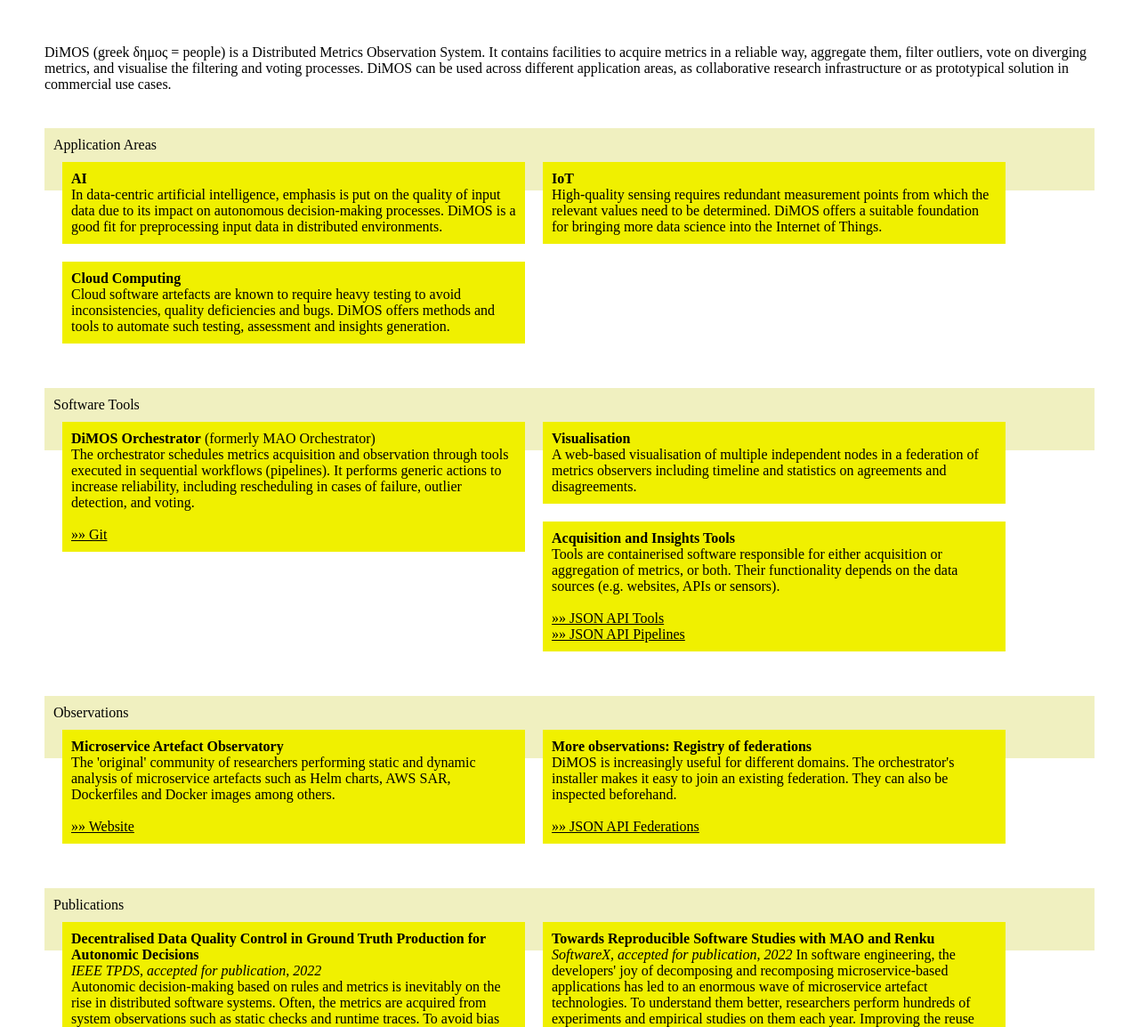
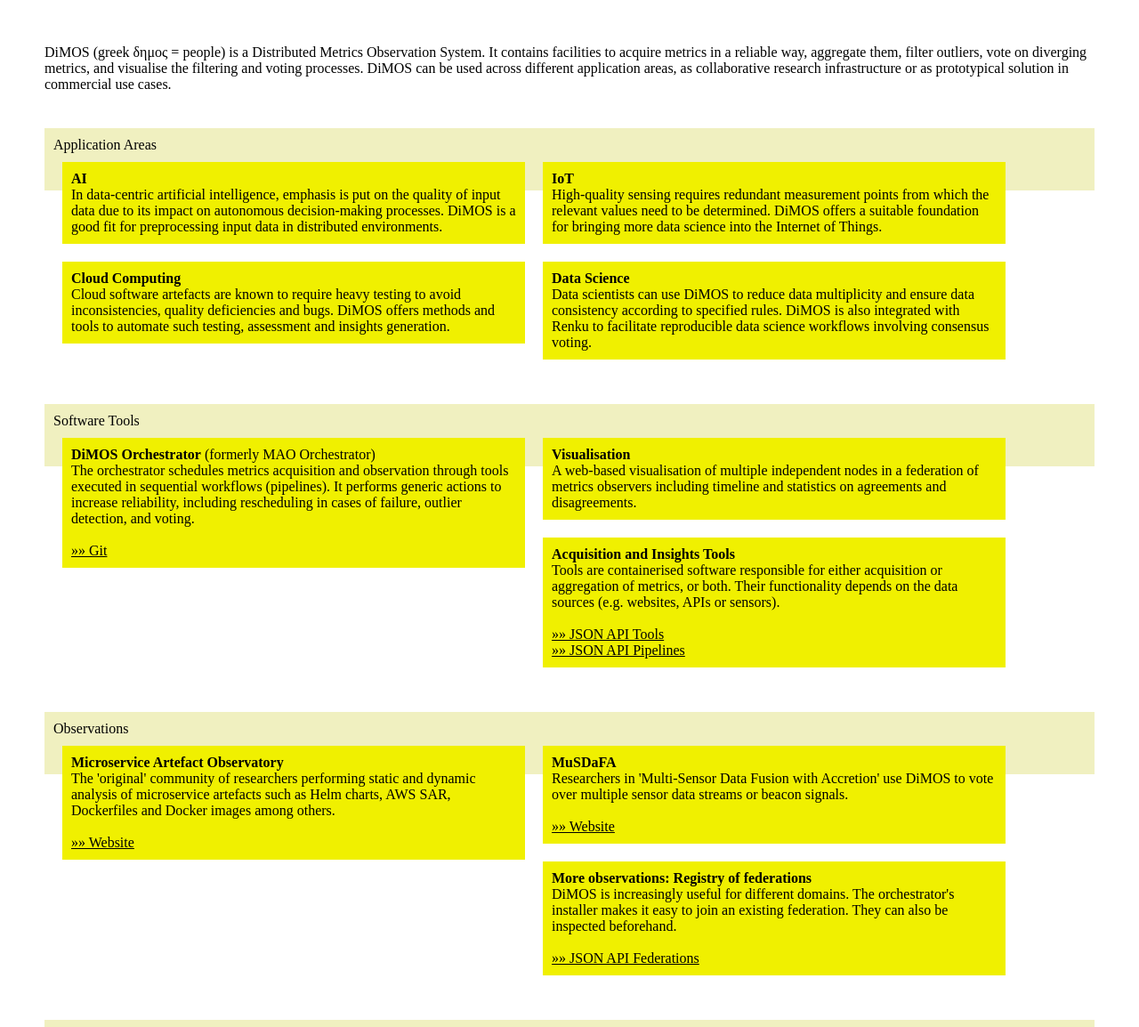
Before and after one commit to DiMOS-Core/dimos-core.github.io, a plain HTML site: page index.html in a window 1280 px wide. Shown: the top 1154 px of the page at 89% size. Drawn offline with Linux system fonts and the light colour scheme.

Commit message:
- musdafa link

```diff
--- a/index.html
+++ b/index.html
@@ -62,6 +62,12 @@
 DiMOS offers methods and tools to automate such testing, assessment and insights generation.
 </div>
 
+<div class="box">
+<b>Data Science</b><br>
+Data scientists can use DiMOS to reduce data multiplicity and ensure data consistency according to specified rules.
+DiMOS is also integrated with Renku to facilitate reproducible data science workflows involving consensus voting.
+</div>
+
 </div>
 
 </div>
@@ -113,6 +119,14 @@
 artefacts such as Helm charts, AWS SAR, Dockerfiles and Docker images among others.
 <br><br>
 <a href="https://mao-mao-research.github.io/">»» Website</a><br>
+</div>
+
+<div class="box">
+<b>MuSDaFA</b><br>
+Researchers in 'Multi-Sensor Data Fusion with Accretion' use DiMOS to vote over multiple
+sensor data streams or beacon signals.
+<br><br>
+<a href="https://gitlab.com/musdafa/">»» Website</a><br>
 </div>
 
 <div class="box">
```
